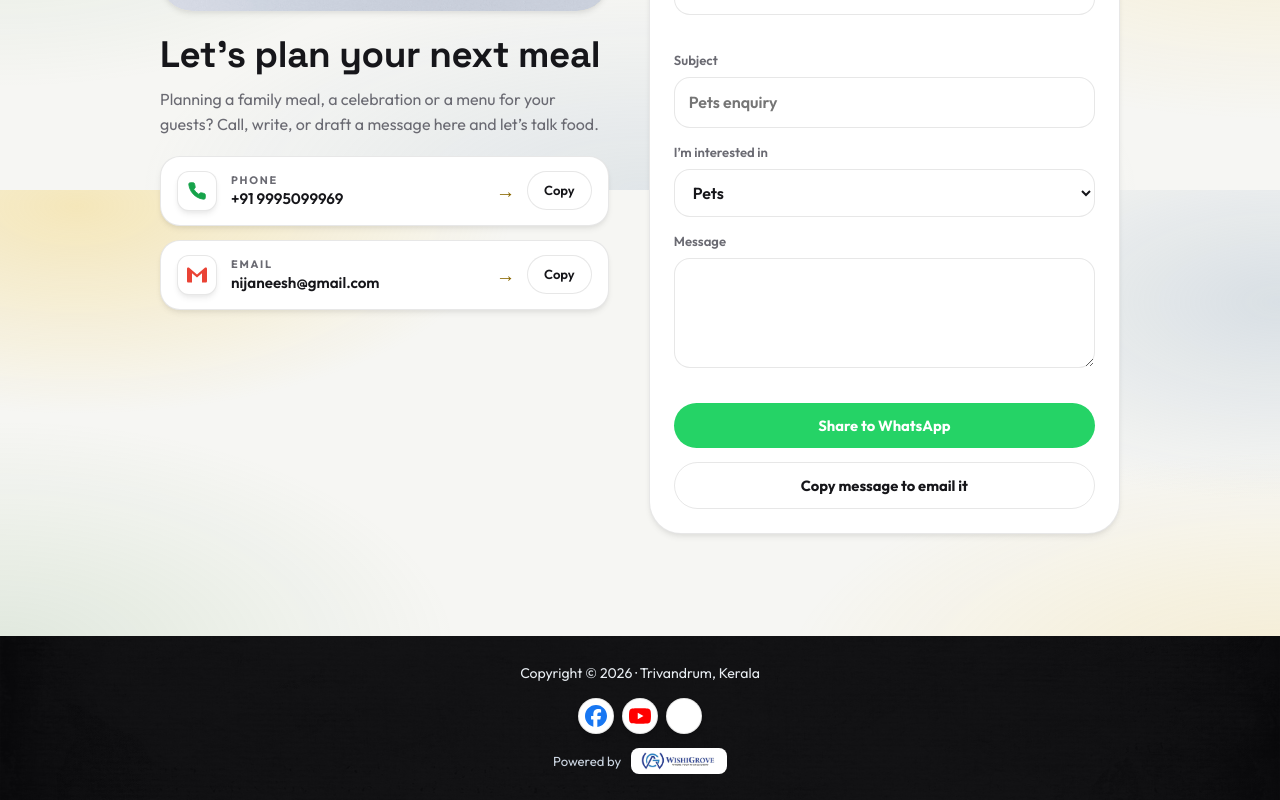
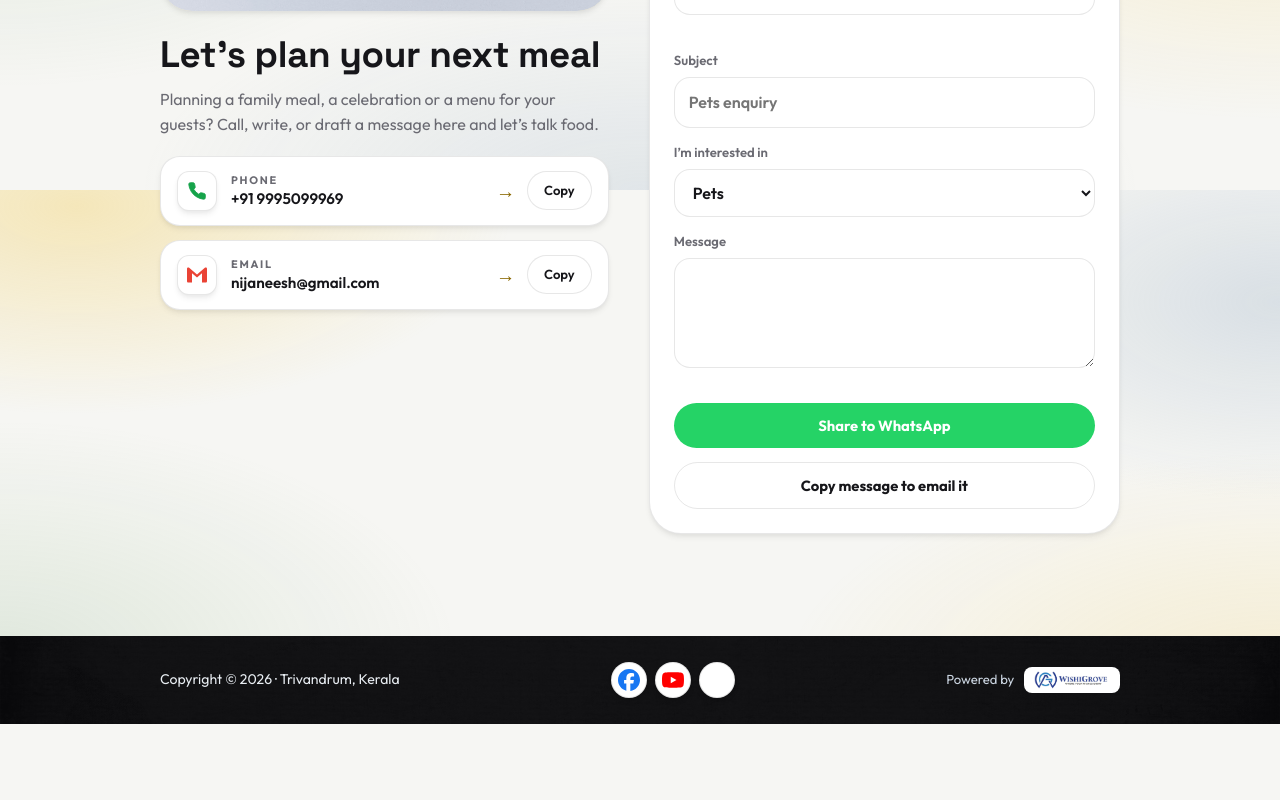
Before and after one commit to REJYKARINGA/nijaneeshchef, a Next.js app: page / in a window 1280 px wide. Shown: the part 4610-5410 px from the top of the page. After the commit the page ends 5334 px from the top, so only its background shows below. Built offline with nearby package versions, Linux system fonts and the light colour scheme.

Commit message:
Footer shows copyright, icons and Powered by in one row on tablets and desktops

```diff
--- a/app/globals.css
+++ b/app/globals.css
@@ -195,8 +195,12 @@ textarea{min-height:110px;resize:vertical}
 
 footer{position:relative;margin-top:30px;color:#e8edf2;font-size:.88rem;background:var(--footer) center/cover no-repeat;border-radius:0;overflow:hidden}
 footer::before{content:"";position:absolute;inset:0;background:rgba(10,10,12,.88)}
-footer .wrap{position:relative;display:flex;flex-direction:column;align-items:center;justify-content:center;text-align:center;gap:14px;padding-top:26px;padding-bottom:26px}
+footer .wrap{position:relative;display:flex;flex-direction:row;align-items:center;justify-content:space-between;gap:14px;padding-top:26px;padding-bottom:26px}
 footer .social{justify-content:center}
+/* phones: copyright, icons and Powered by stack in three centred lines */
+@media (max-width:700px){footer .wrap{flex-direction:column;justify-content:center;text-align:center}}
+/* tablets: leave room on the left for the floating WhatsApp button */
+@media (min-width:701px) and (max-width:1100px){footer .wrap{padding-left:84px}}
 
 footer .powered{display:inline-flex;align-items:center;gap:10px;text-decoration:none;color:#cbd5e1;font-size:.82rem}
 footer .powered img{height:26px;width:auto;background:#fff;border-radius:8px;padding:4px 10px}
```
